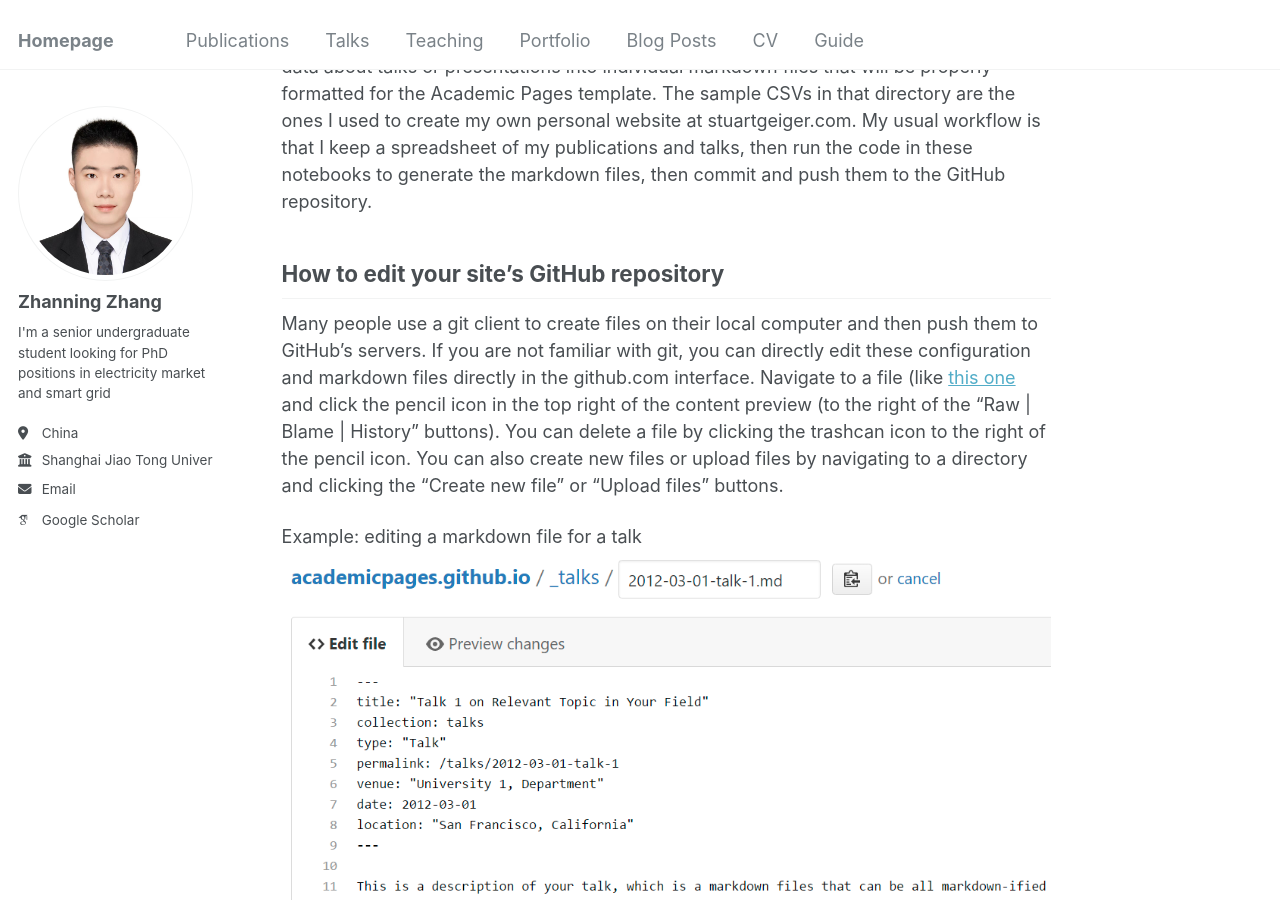
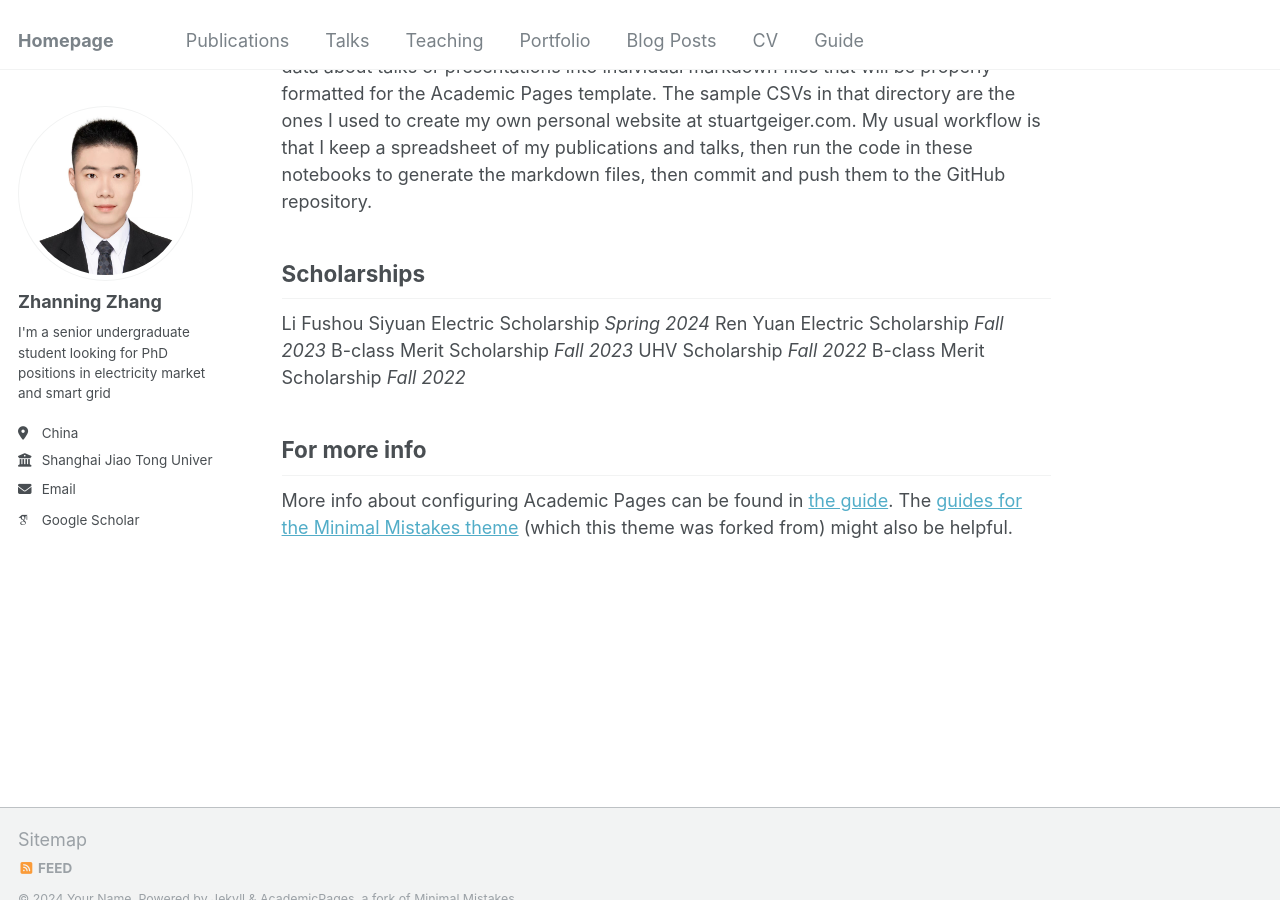
Before and after one commit to znzhang02/ZN.Zhang, a Jekyll site: the page built from _pages/about.md, in a window 1280 px wide and 900 px high, scrolled down 1952 px. Built offline with Jekyll 4.4.1, drawn with Linux system fonts in a browser that asks for light colours; some web fonts are replaced.

Commit message:
Update about.md

```diff
--- a/_pages/about.md
+++ b/_pages/about.md
@@ -37,12 +37,13 @@ For site content, there is one markdown file for each type of content, which are
 I have also created [a set of Jupyter notebooks](https://github.com/academicpages/academicpages.github.io/tree/master/markdown_generator
 ) that converts a CSV containing structured data about talks or presentations into individual markdown files that will be properly formatted for the Academic Pages template. The sample CSVs in that directory are the ones I used to create my own personal website at stuartgeiger.com. My usual workflow is that I keep a spreadsheet of my publications and talks, then run the code in these notebooks to generate the markdown files, then commit and push them to the GitHub repository.
 
-How to edit your site's GitHub repository
+Scholarships
 ------
-Many people use a git client to create files on their local computer and then push them to GitHub's servers. If you are not familiar with git, you can directly edit these configuration and markdown files directly in the github.com interface. Navigate to a file (like [this one](https://github.com/academicpages/academicpages.github.io/blob/master/_talks/2012-03-01-talk-1.md) and click the pencil icon in the top right of the content preview (to the right of the "Raw | Blame | History" buttons). You can delete a file by clicking the trashcan icon to the right of the pencil icon. You can also create new files or upload files by navigating to a directory and clicking the "Create new file" or "Upload files" buttons.
-
-Example: editing a markdown file for a talk
-![Editing a markdown file for a talk](/images/editing-talk.png)
+Li Fushou Siyuan Electric Scholarship _Spring 2024_
+Ren Yuan Electric Scholarship _Fall 2023_
+B-class Merit Scholarship _Fall 2023_
+UHV Scholarship _Fall 2022_
+B-class Merit Scholarship _Fall 2022_
 
 For more info
 ------
```
